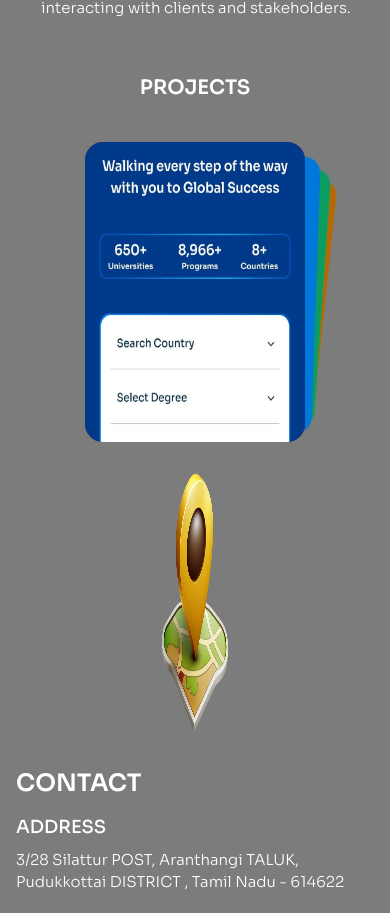
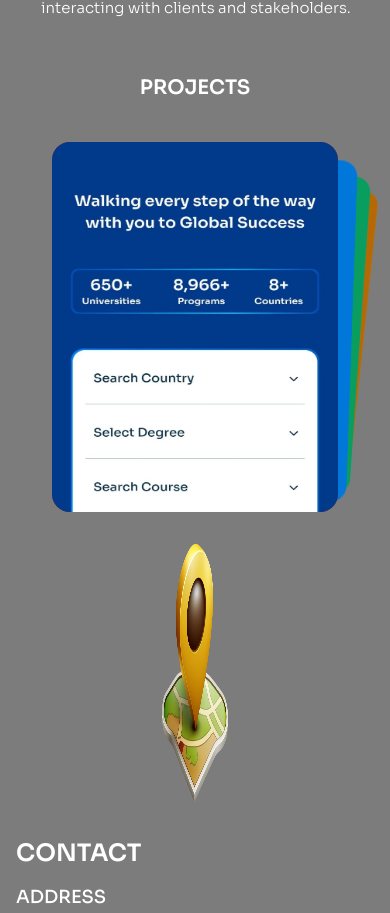
Before and after one commit to sundarsaravanansk/myweb, a Next.js app: page / in a window 390 px wide. Shown: the part 1812-2725 px from the top of the page. Built offline with nearby package versions, Linux system fonts and the light colour scheme.

Commit message:
Update project.css

```diff
--- a/src/app/Component/Projects/project.css
+++ b/src/app/Component/Projects/project.css
@@ -1,12 +1,14 @@
 .swiper {
-    width: 300px;
+    max-width: 330px;
+    width: 100%;
     height: 450px;
   }
 
   @media screen and (max-width : 768px) {
     .swiper {
-        width: 220px;
-        height: 300px;
+        max-width: 350px;
+        width: 100%;
+        height: 370px;
       }
   }
 
```
